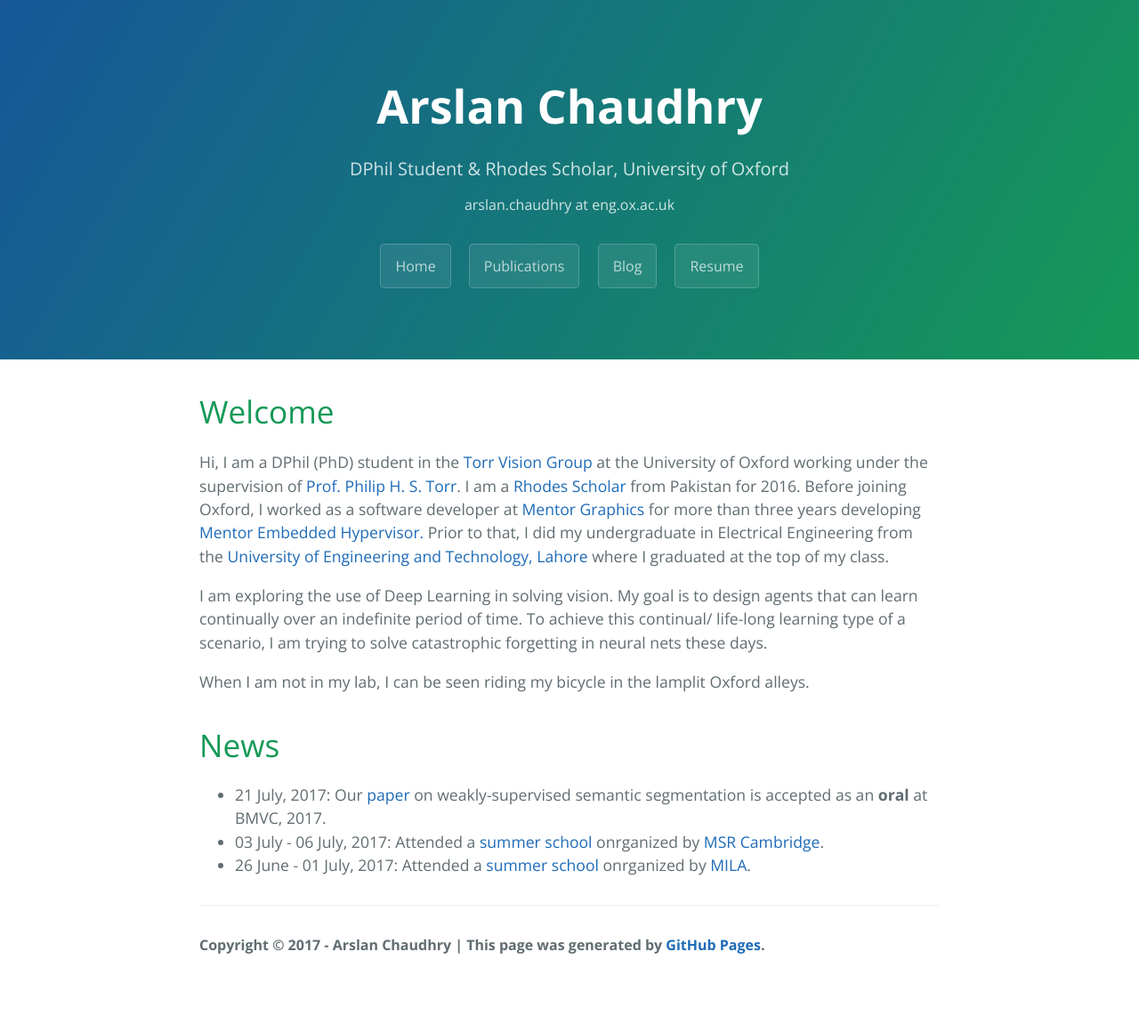
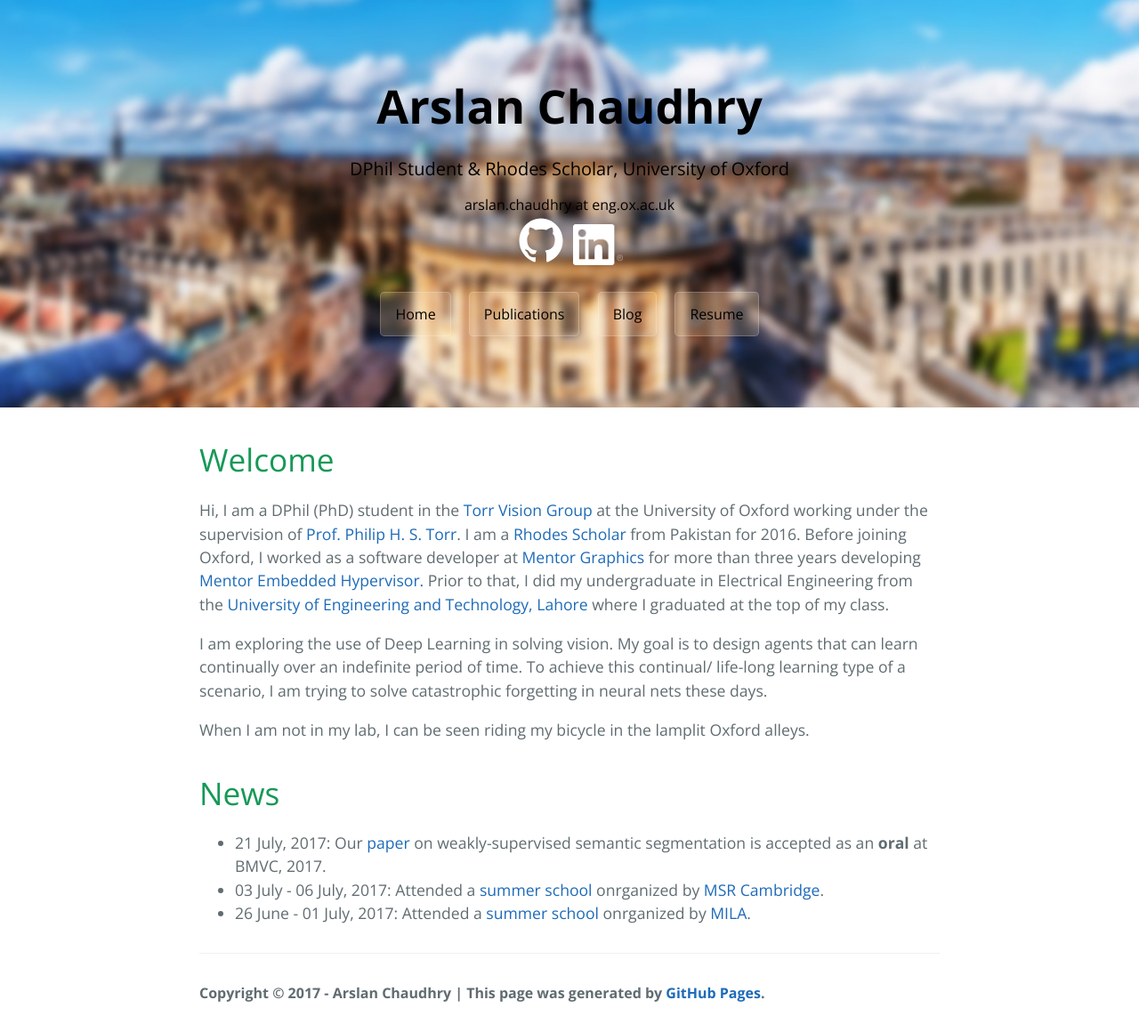
Before and after one commit to arslan-chaudhry/arslan-chaudhry.github.io, a Jekyll site: the page built from index.html, in a window 1280 px wide. Shown: the whole page at 89% size. Built offline with Jekyll 4.4.1, drawn with Linux system fonts in a browser that asks for light colours; nearby versions of some CDN libraries; the list of posts is cut into pages by our own code; before the commit the page ends 1106 px from its top, so only the background shows below that.

Commit message:
Changing the cover of the website

```diff
--- a/_includes/page-header.html
+++ b/_includes/page-header.html
@@ -2,6 +2,11 @@
   <h1 class="project-name">{{ site.title }}</h1>
   <h2 class="project-tagline">{{ site.tagline }}</h2>
   <h2 class="project-email">{{ site.email }}</h2>
+  <div class="svgico">
+    <a href="https://github.com/arslan-chaudhry/" target="_blank"><img src="icons/octocat.svg" width="56px"></a>
+    <span style="display:inline-block; width: 1;"></span>
+    <a href="https://www.linkedin.com/in/arslanch/" target="_blank"><img src="icons/linkedin.png" width="56px"></a>
+  </div><br/>
   <a href="index.html" class="btn">Home</a>
   <a href="publications.html" class="btn">Publications</a>
   <a href="blog.html" class="btn">Blog</a>
--- a/css/cayman.css
+++ b/css/cayman.css
@@ -131,15 +131,16 @@ body { padding: 0; margin: 0; font-family: "Open Sans", "Helvetica Neue", Helvet
 a { color: #1e6bb8; text-decoration: none; }
 a:hover { text-decoration: underline; }
 
-.btn { display: inline-block; margin-bottom: 0rem; color: rgba(255, 255, 255, 0.7); background-color: rgba(255, 255, 255, 0.08); border-color: rgba(255, 255, 255, 0.2); border-style: solid; border-width: 1px; border-radius: 0.3rem; transition: color 0.2s, background-color 0.2s, border-color 0.2s; }
-.btn:hover { color: rgba(255, 255, 255, 0.8); text-decoration: none; background-color: rgba(255, 255, 255, 0.2); border-color: rgba(255, 255, 255, 0.3); }
+.btn { display: inline-block; margin-bottom: 0rem; color: rgba(0, 0, 0, 2); background-color: rgba(255, 222, 173, 0.2); border-color: rgba(255, 255, 255, 0.2); border-style: solid; border-width: 1px; border-radius: 0.3rem; transition: color 0.2s, background-color 0.2s, border-color 0.2s; }
+.btn:hover { color: rgba(0, 0, 255, 0.8); text-decoration: none; background-color: rgba(255, 255, 255, 0.2); border-color: rgba(255, 255, 255, 0.3); }
 .btn + .btn { margin-left: 1rem; }
 @media screen and (min-width: 64em) { .btn { padding: 0.75rem 1rem; } }
 @media screen and (min-width: 42em) and (max-width: 64em) { .btn { padding: 0.6rem 0.9rem; font-size: 0.9rem; } }
 @media screen and (max-width: 42em) { .btn { display: block; width: 100%; padding: 0.75rem; font-size: 0.9rem; }
   .btn + .btn { margin-top: 1rem; margin-left: 0; } }
 
-.page-header { color: #fff; text-align: center; background-color: #159957; background-image: linear-gradient(120deg, #155799, #159957); }
+/*.page-header { color: #fff; text-align: center; background-color: #159957; background-image: linear-gradient(120deg, #155799, #159957); }*/
+.page-header { color: #000; text-align: center; background-color: #159957; background-image: url("../images/oxford_main.jpg"); background-repeat: no-repeat; background-position: center; background-size: cover; }
 @media screen and (min-width: 54em) { .page-header { padding: 5rem 6rem; } }
 @media screen and (min-width: 32em) and (max-width: 54em) { .page-header { padding: 3rem 4rem; } }
 @media screen and (max-width: 32em) { .page-header { padding: 2rem 1rem; } }
@@ -149,12 +150,12 @@ a:hover { text-decoration: underline; }
 @media screen and (min-width: 32em) and (max-width: 54em) { .project-name { font-size: 2.25rem; } }
 @media screen and (max-width: 32em) { .project-name { font-size: 1.75rem; } }
 
-.project-tagline { margin-bottom: 0rem; font-weight: normal; opacity: 0.8; }
+.project-tagline { margin-bottom: 0rem; font-weight: normal; }
 @media screen and (min-width: 54em) { .project-tagline { font-size: 1.25rem; } }
 @media screen and (min-width: 32em) and (max-width: 54em) { .project-tagline { font-size: 1.15rem; } }
 @media screen and (max-width: 32em) { .project-tagline { font-size: 1rem; } }
 
-.project-email { margin-bottom: 2rem; font-weight: normal; opacity: 0.8; }
+.project-email { margin-bottom: 0rem; font-weight: normal; }
 @media screen and (min-width: 54em) { .project-email { font-size: 1rem; } }
 @media screen and (min-width: 32em) and (max-width: 54em) { .project-email { font-size: 1.15rem; } }
 @media screen and (max-width: 32em) { .project-email { font-size: 0.5rem; } }
```
Also changed, not shown: icons/linkedin.png (added), icons/octocat.svg (added), images/oxford_main.jpg (added).
